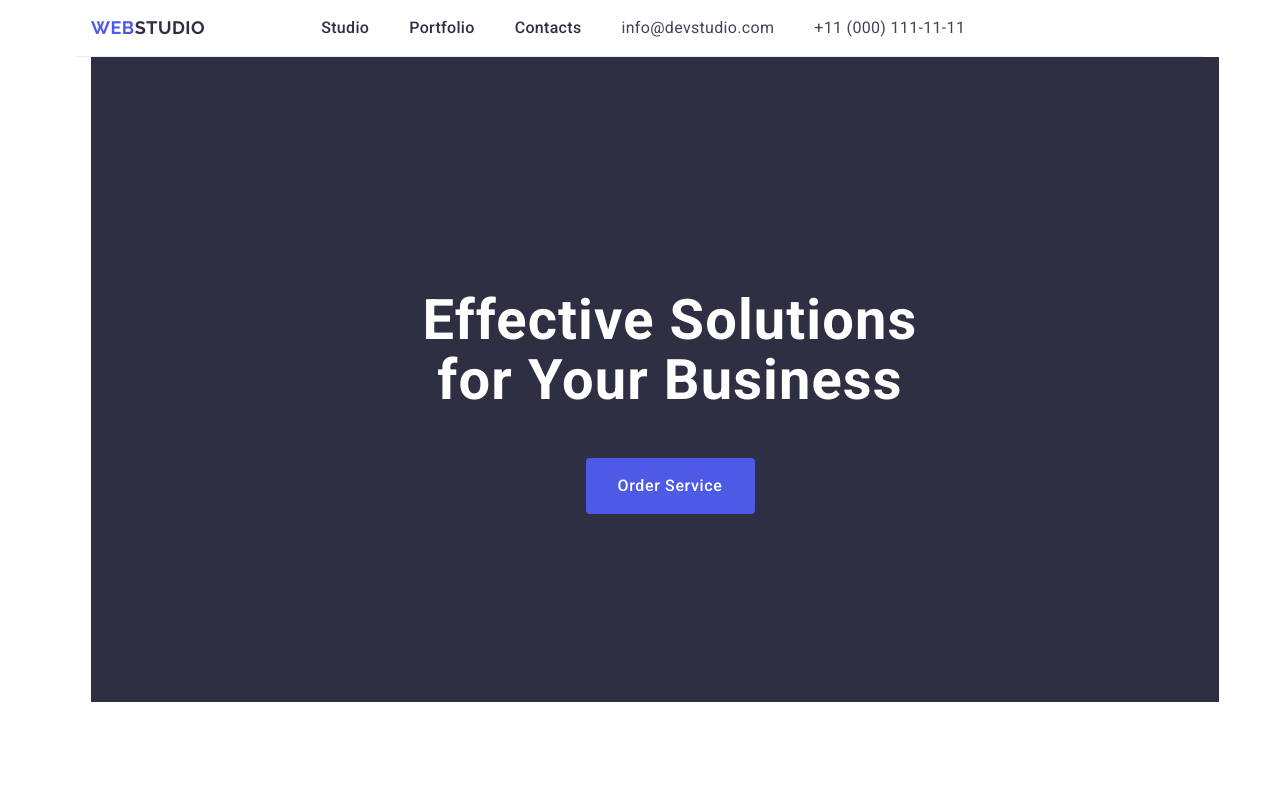
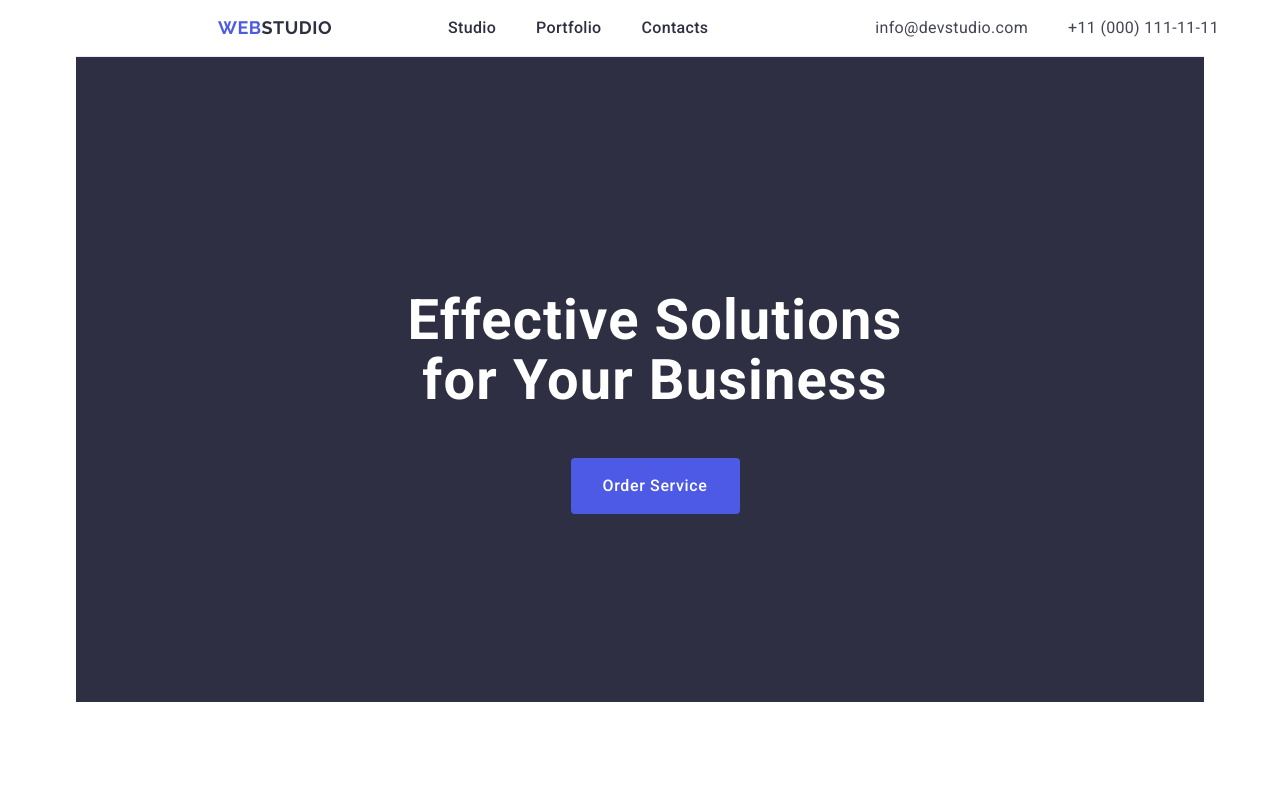
Before and after one commit to hkapets/goit-markup-hw-03, a plain HTML site: page index.html in a window 1280 px wide. Shown: the top 800 px of the page. Drawn offline with nearby package versions, Linux system fonts and the light colour scheme.

Commit message:
main-repair

```diff
--- a/css/styles.css
+++ b/css/styles.css
@@ -31,6 +31,7 @@ img {
   color: #434455;
   display: flex;
   align-items: center;
+  margin: 0 auto;
 }
 .header-logo {
   font-family: Raleway, sans-serif;
--- a/index.html
+++ b/index.html
@@ -53,7 +53,6 @@
         </div>
       </header>
       <main class="main">
-        <div class="main-container container">
         <section class="hero-section section">
           <div class="container">
             <h1 class="hero-title">Effective Solutions for Your Business</h1>
@@ -67,8 +66,8 @@
               <li class="benefits-item">
                 <h3 class="benefits-item-title">Strategy</h3>
                 <p class="benefits-item-text">
-                    Our goal is to identify the business problem to walk away
-                    with the perfect and creative solution.
+                  Our goal is to identify the business problem to walk away with
+                  the perfect and creative solution.
                 </p>
               </li>
               <li class="benefits-item">
@@ -81,15 +80,15 @@
               <li class="benefits-item">
                 <h3 class="benefits-item-title">Diligence</h3>
                 <p class="benefits-item-text">
-                    Research and confirm brands that present the strongest
-                    digital growth opportunities and minimize risk.
+                  Research and confirm brands that present the strongest digital
+                  growth opportunities and minimize risk.
                 </p>
               </li>
               <li class="benefits-item">
                 <h3 class="benefits-item-title">Technologies</h3>
                 <p class="benefits-item-text">
-                    Design practice focused on digital experiences. We bring
-                    forth a deep passion for problem-solving.
+                  Design practice focused on digital experiences. We bring forth
+                  a deep passion for problem-solving.
                 </p>
               </li>
             </ul>
@@ -229,7 +228,6 @@
             </ul>
           </div>
         </section>
-        </div>
       </main>
       <footer class="page-footer">
         <div class="container">
```
Lines whose indentation alone changed are shown as unchanged.
